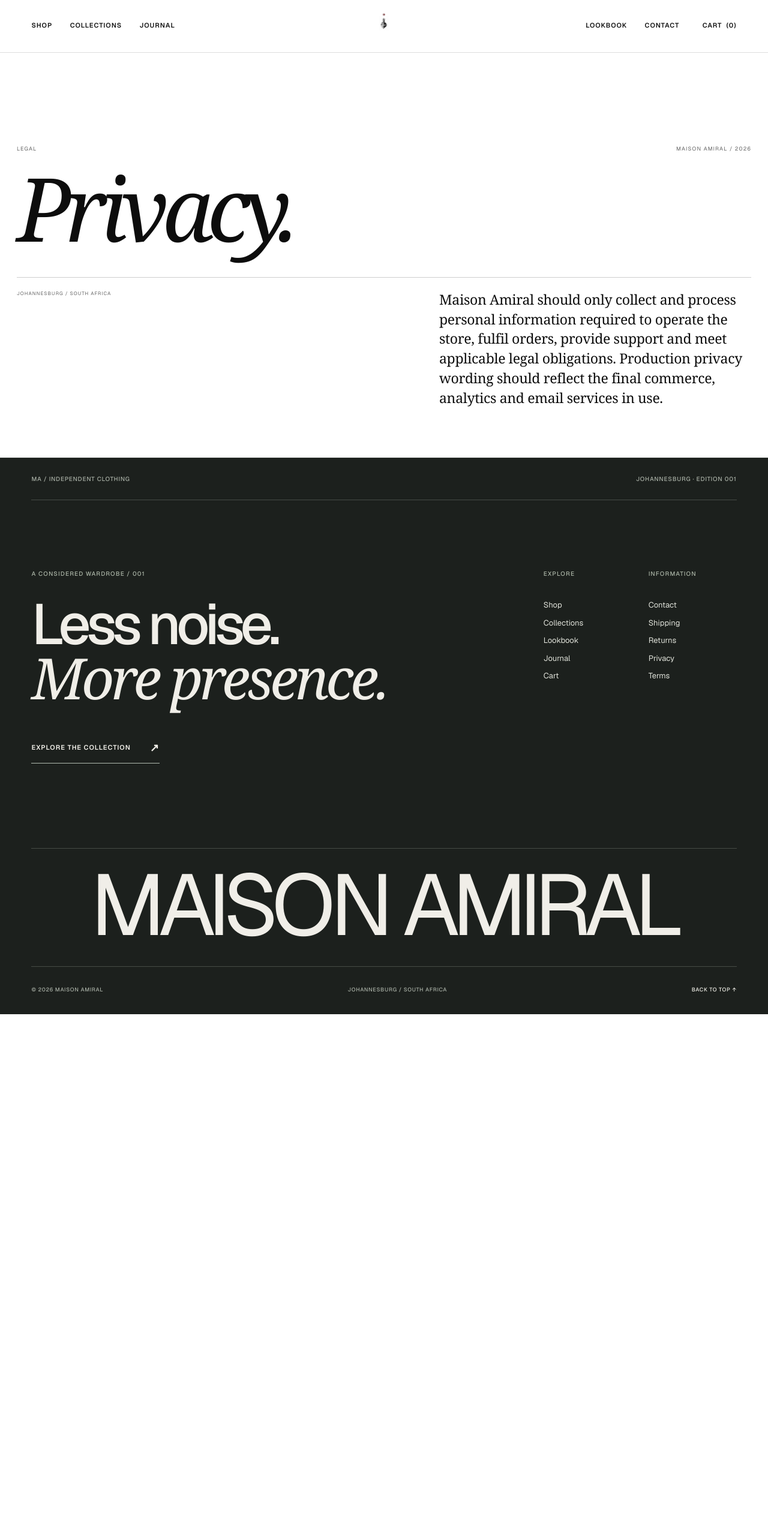
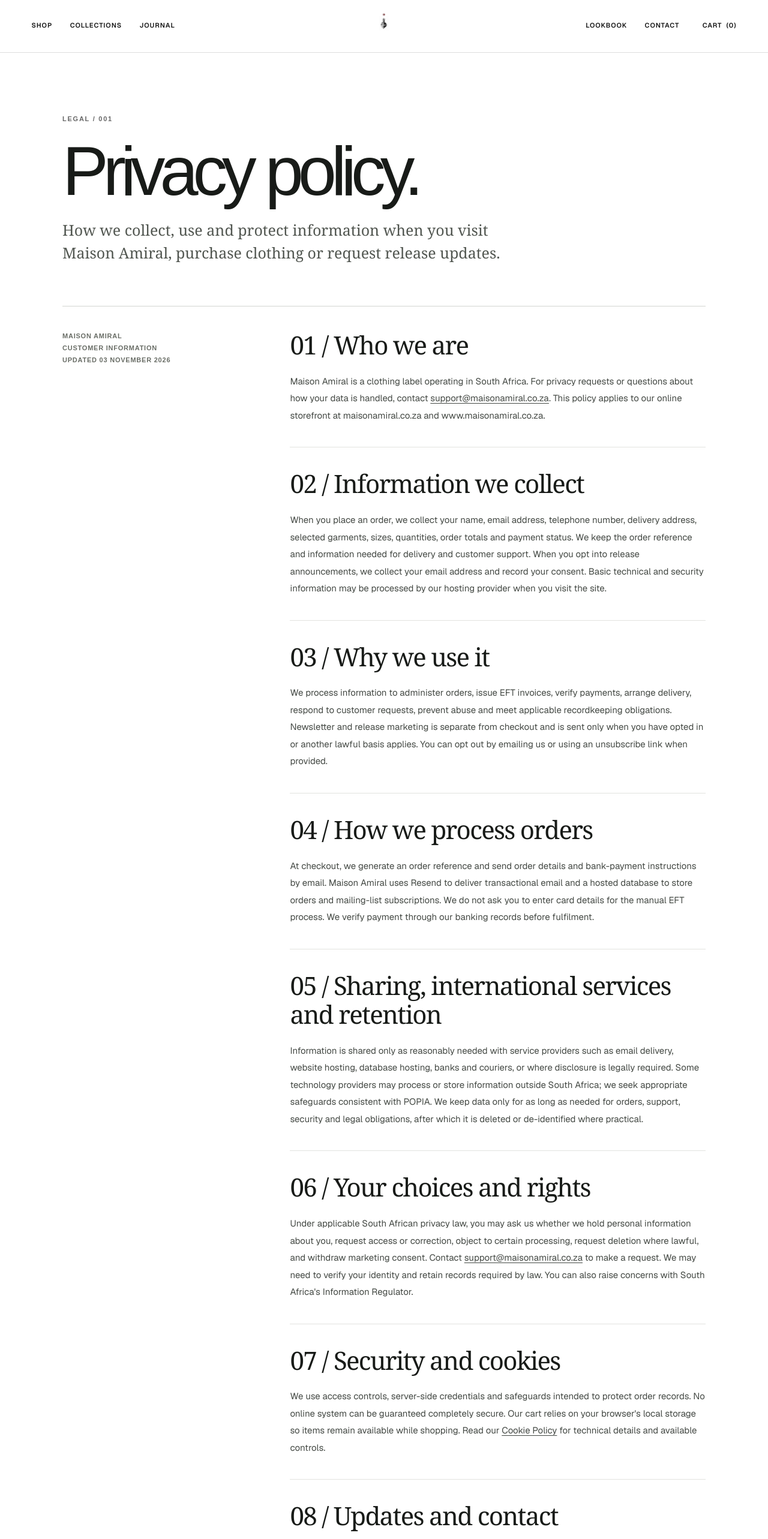
Before and after one commit to Tee-star-black/maisonamiral, a Next.js app: page /privacy in a window 1280 px wide. Shown: the top 2566 px of the page at 60% size. Before the commit the page ends 1691 px from the top, so only its background shows below. Built offline with nearby package versions, Linux system fonts and the light colour scheme.

Commit message:
feat: write South African privacy and returns policies

```diff
--- a/src/app/privacy/page.tsx
+++ b/src/app/privacy/page.tsx
@@ -1,8 +1,13 @@
 import type { Metadata } from "next";
-import { EditorialPage } from "@/components/editorial-page";
-
-export const metadata: Metadata = { title: "Privacy", description: "Maison Amiral privacy information." };
-
-export default function PrivacyPage() {
-  return <EditorialPage eyebrow="Legal" title="Privacy." intro="Maison Amiral should only collect and process personal information required to operate the store, fulfil orders, provide support and meet applicable legal obligations. Production privacy wording should reflect the final commerce, analytics and email services in use." />;
-}
+import { PolicyPage } from "@/components/policy-page";
+export const metadata:Metadata={title:"Privacy Policy",description:"How Maison Amiral handles customer and newsletter information."};
+export default function PrivacyPage(){return <PolicyPage eyebrow="LEGAL / 001" title="Privacy policy." intro="How we collect, use and protect information when you visit Maison Amiral, purchase clothing or request release updates.">
+<section><h2>01 / Who we are</h2><p>Maison Amiral is a clothing label operating in South Africa. For privacy requests or questions about how your data is handled, contact <a href="mailto:support@maisonamiral.co.za">support@maisonamiral.co.za</a>. This policy applies to our online storefront at maisonamiral.co.za and www.maisonamiral.co.za.</p></section>
+<section><h2>02 / Information we collect</h2><p>When you place an order, we collect your name, email address, telephone number, delivery address, selected garments, sizes, quantities, order totals and payment status. We keep the order reference and information needed for delivery and customer support. When you opt into release announcements, we collect your email address and record your consent. Basic technical and security information may be processed by our hosting provider when you visit the site.</p></section>
+<section><h2>03 / Why we use it</h2><p>We process information to administer orders, issue EFT invoices, verify payments, arrange delivery, respond to customer requests, prevent abuse and meet applicable recordkeeping obligations. Newsletter and release marketing is separate from checkout and is sent only when you have opted in or another lawful basis applies. You can opt out by emailing us or using an unsubscribe link when provided.</p></section>
+<section><h2>04 / How we process orders</h2><p>At checkout, we generate an order reference and send order details and bank-payment instructions by email. Maison Amiral uses Resend to deliver transactional email and a hosted database to store orders and mailing-list subscriptions. We do not ask you to enter card details for the manual EFT process. We verify payment through our banking records before fulfilment.</p></section>
+<section><h2>05 / Sharing, international services and retention</h2><p>Information is shared only as reasonably needed with service providers such as email delivery, website hosting, database hosting, banks and couriers, or where disclosure is legally required. Some technology providers may process or store information outside South Africa; we seek appropriate safeguards consistent with POPIA. We keep data only for as long as needed for orders, support, security and legal obligations, after which it is deleted or de-identified where practical.</p></section>
+<section><h2>06 / Your choices and rights</h2><p>Under applicable South African privacy law, you may ask us whether we hold personal information about you, request access or correction, object to certain processing, request deletion where lawful, and withdraw marketing consent. Contact <a href="mailto:support@maisonamiral.co.za">support@maisonamiral.co.za</a> to make a request. We may need to verify your identity and retain records required by law. You can also raise concerns with South Africa&apos;s Information Regulator.</p></section>
+<section><h2>07 / Security and cookies</h2><p>We use access controls, server-side credentials and safeguards intended to protect order records. No online system can be guaranteed completely secure. Our cart relies on your browser&apos;s local storage so items remain available while shopping. Read our <a href="/cookies">Cookie Policy</a> for technical details and available controls.</p></section>
+<section><h2>08 / Updates and contact</h2><p>We may update this policy to reflect changes to our actual service providers, processes or legal duties. Material updates will be reflected on this page. For questions or privacy requests, email <a href="mailto:support@maisonamiral.co.za">support@maisonamiral.co.za</a>.</p></section>
+</PolicyPage>}
```
